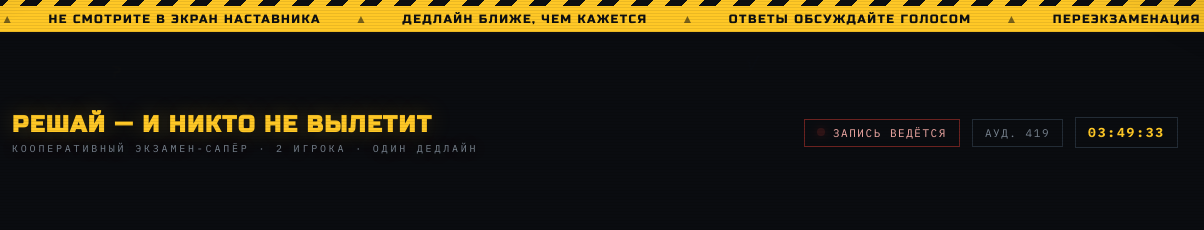
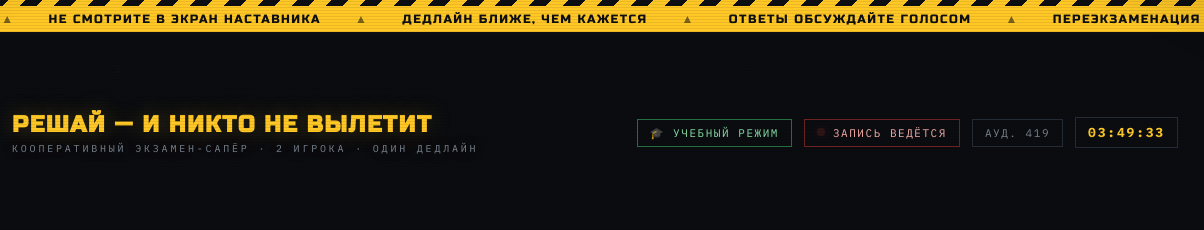
Before and after one commit to Gorinichh/Gorinichh.github.io, a plain HTML site: page index.html in a window 1280 px wide. Shown: the top 230 px of the page, 76-1280 px from the left. Drawn offline with Linux system fonts and the light colour scheme.

Commit message:
Update index.html

```diff
--- a/index.html
+++ b/index.html
@@ -265,6 +265,7 @@
       </h1>
     </div>
     <div class="hud-right">
+      <a class="chip" href="training.html" style="color:#8fe6ab;border-color:rgba(67,233,123,.45);text-decoration:none">🎓 УЧЕБНЫЙ РЕЖИМ</a>
       <span class="chip rec hide-s"><span class="rec-dot"></span>ЗАПИСЬ ВЕДЁТСЯ</span>
       <span class="chip hide-s">АУД. 419</span>
       <span class="chip clock" id="clock">--:--:--</span>
```
